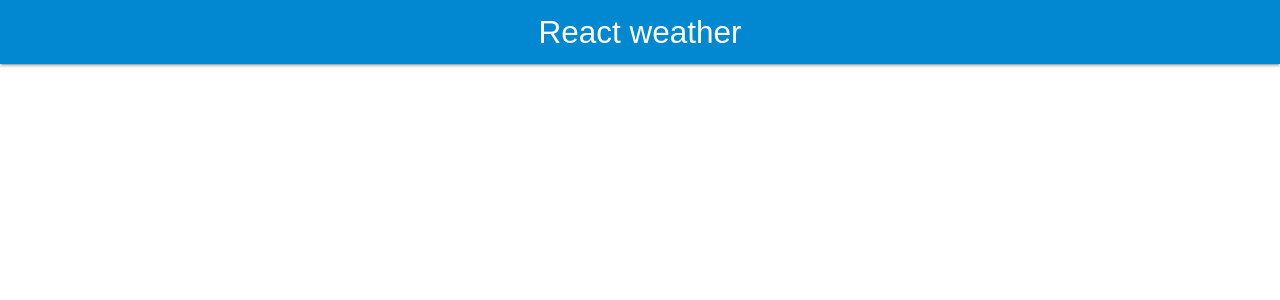
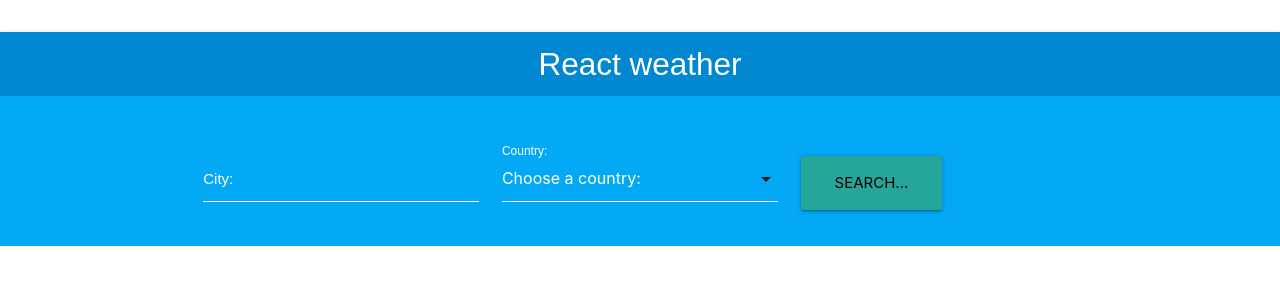
Before and after one commit to rubenzc/React, a React (Create React App) app in the folder weather/: page / in a window 1280 px wide. Shown: the top 300 px of the page. Built offline with nearby package versions, Linux system fonts and the light colour scheme.

Commit message:
Added Form component

```diff
--- a/weather/src/App.js
+++ b/weather/src/App.js
@@ -1,5 +1,6 @@
 import React, { Component } from 'react';
 import Header from './components/Header';
+import Form from './components/Form';
 
 class App extends Component {
   render() {
@@ -8,6 +9,8 @@
         <Header
           title = 'React weather'
         />
+        <Form
+        />
       </div>
     );
   }
--- /dev/null
+++ b/weather/src/components/Form.js
@@ -0,0 +1,39 @@
+import React, { Component } from 'react';
+
+class Form extends Component {
+
+    render() {
+        return (
+            <div className="contenedor-form">
+                <div className="container">
+                    <div className="row">
+                        <form>
+                            <div className="input-field col s12 m8 l4 offset-m2">
+                                <input id="city" type="text" />
+                                <label htmlFor="city">City:</label>
+                            </div>
+                            <div className="input-field col s12 m8 l4 offset-m2">
+                                <select>
+                                    <option value="" defaultValue>Choose a country:</option>
+                                    <option value="AR">Argentina</option>
+                                    <option value="CO">Colombia</option>
+                                    <option value="CR">Costa Rica</option>
+                                    <option value="ES">España</option>
+                                    <option value="US">Estado Unidos</option>
+                                    <option value="MX">México</option>
+                                    <option value="PE">Perú</option>
+                                </select>
+                                <label htmlFor="country">Country:</label>
+                            </div>
+                            <div className="input-field col s12 m8 l4 offset-2">
+                                <input type="submit" className="waves-effect waves-light btn-large yellow-accent-4" value="Search..." />
+                            </div>
+                        </form>
+                    </div>
+                </div>
+            </div>
+        );
+    }
+}
+
+export default Form;
--- a/weather/src/components/Header.js
+++ b/weather/src/components/Header.js
@@ -5,7 +5,7 @@
         <div>
            <nav>
                 <div className="nav-wrapper light-blue darken-2">
-                    <a className="brand-logo">{props.title}</a>
+                    <p className="brand-logo">{props.title}</p>
                 </div>
             </nav>
         </div>
```
